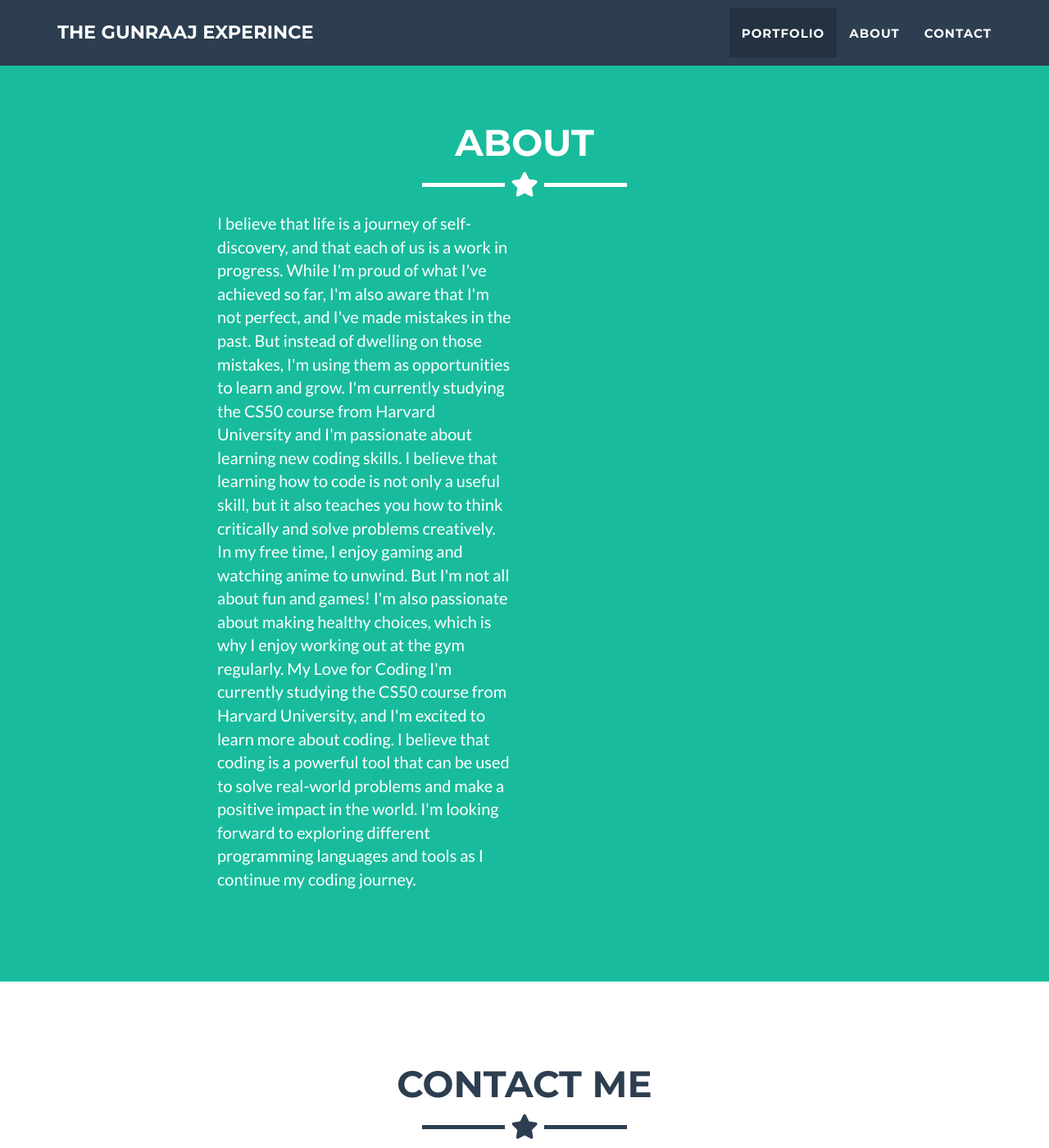
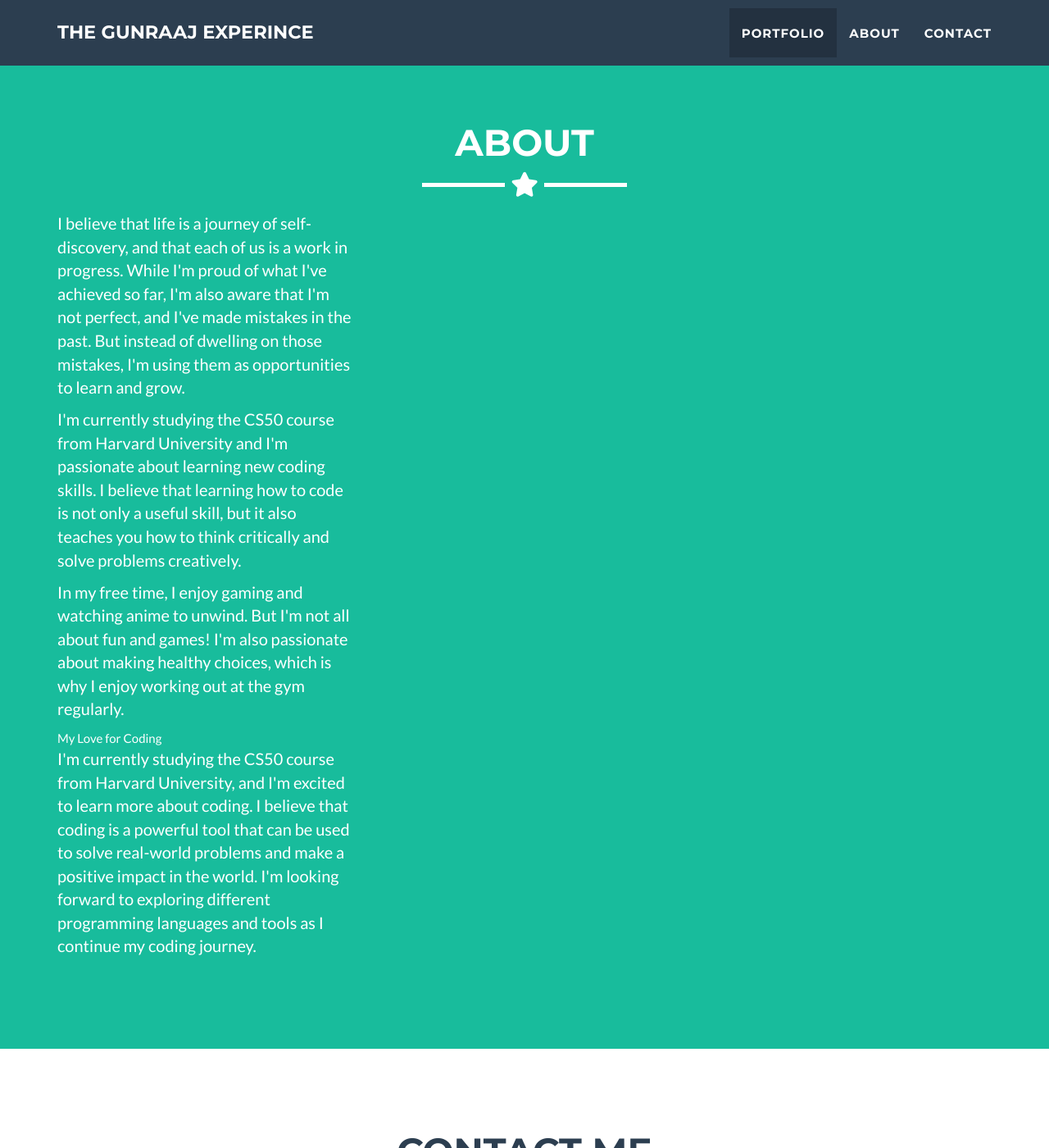
Before and after one commit to Gunraaj/Gunraaj.github.io, a Jekyll site: the page built from _posts/2014-07-18-project-1.markdown, in a window 1280 px wide and 1400 px high, scrolled down 1292 px. Shown: the whole window at 82% size. Built offline with Jekyll 4.4.1, drawn with Linux system fonts in a browser that asks for light colours.

Commit message:
Update about.html

```diff
--- a/_includes/about.html
+++ b/_includes/about.html
@@ -8,19 +8,18 @@
       </div>
     </div>
     <div class="row">
-      <div class="col-lg-4 col-lg-offset-2">
-        <p>I believe that life is a journey of self-discovery, and that each of us is a work in progress. While I'm proud of what I've achieved so far, I'm also aware that I'm not perfect, and I've made mistakes in the past. But instead of dwelling on those mistakes, I'm using them as opportunities to learn and grow.
+      <div class="col-lg-4 col-lg">
+        <p>I believe that life is a journey of self-discovery, and that each of us is a work in progress. While I'm proud of what I've achieved so far, I'm also aware that I'm not perfect, and I've made mistakes in the past. But instead of dwelling on those mistakes, I'm using them as opportunities to learn and grow.</p>
 
-          I'm currently studying the CS50 course from Harvard University and I'm passionate about learning new coding skills. I believe that learning how to code is not only a useful skill, but it also teaches you how to think critically and solve problems creatively.
+        <p>I'm currently studying the CS50 course from Harvard University and I'm passionate about learning new coding skills. I believe that learning how to code is not only a useful skill, but it also teaches you how to think critically and solve problems creatively.</p>
 
-          In my free time, I enjoy gaming and watching anime to unwind. But I'm not all about fun and games! I'm also passionate about making healthy choices, which is why I enjoy working out at the gym regularly.
+        <p>In my free time, I enjoy gaming and watching anime to unwind. But I'm not all about fun and games! I'm also passionate about making healthy choices, which is why I enjoy working out at the gym regularly.</p>
 
-          My Love for Coding
+        <h8>My Love for Coding</h8>
+        <p>
           I'm currently studying the CS50 course from Harvard University, and I'm excited to learn more about coding. I believe that coding is a powerful tool that can be used to solve real-world problems and make a positive impact in the world. I'm looking forward to exploring different programming languages and tools as I continue my coding journey.
-          </p>
+        </p>
       </div>
-
-
     </div>
   </div>
 </section>
```
